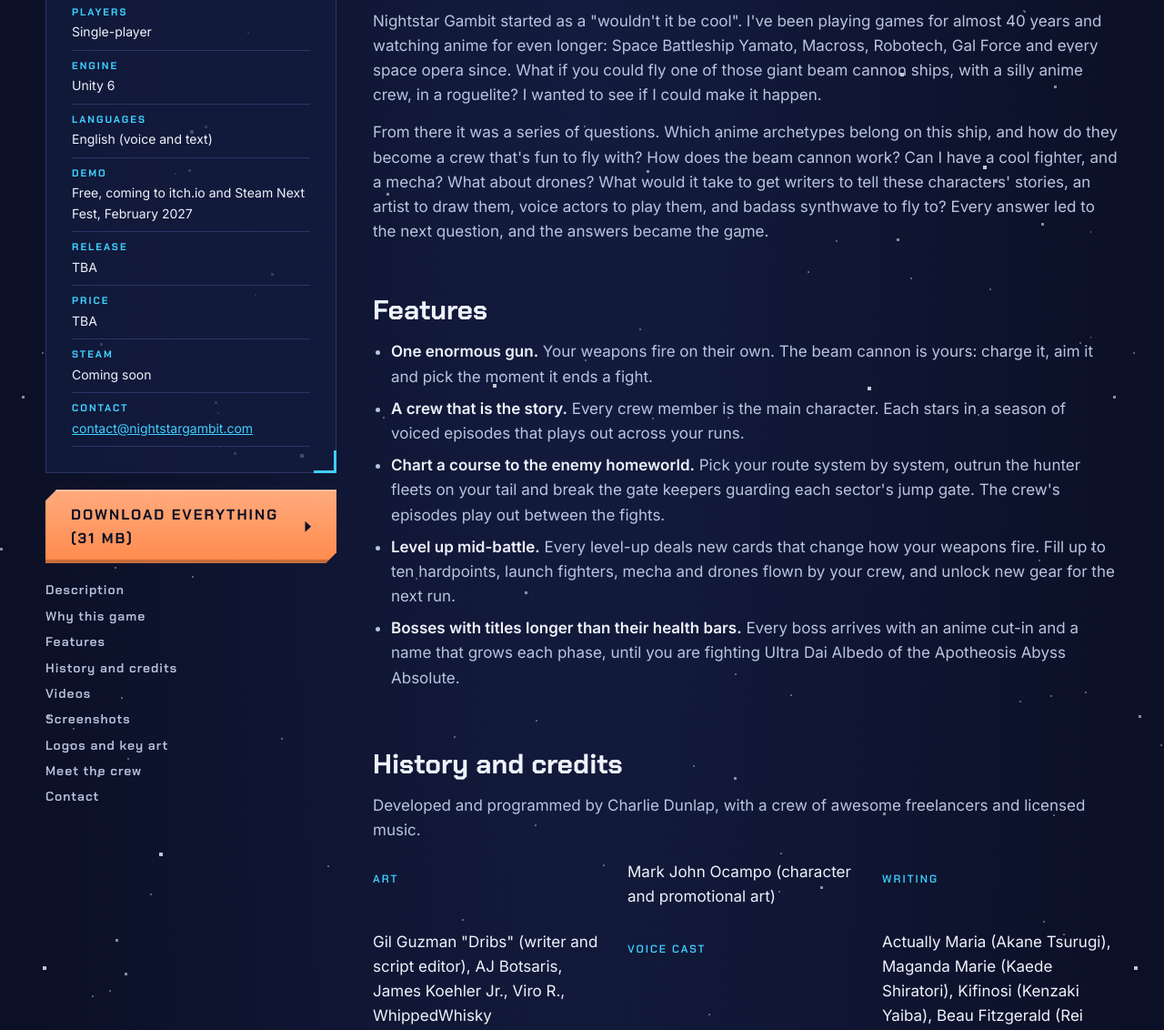
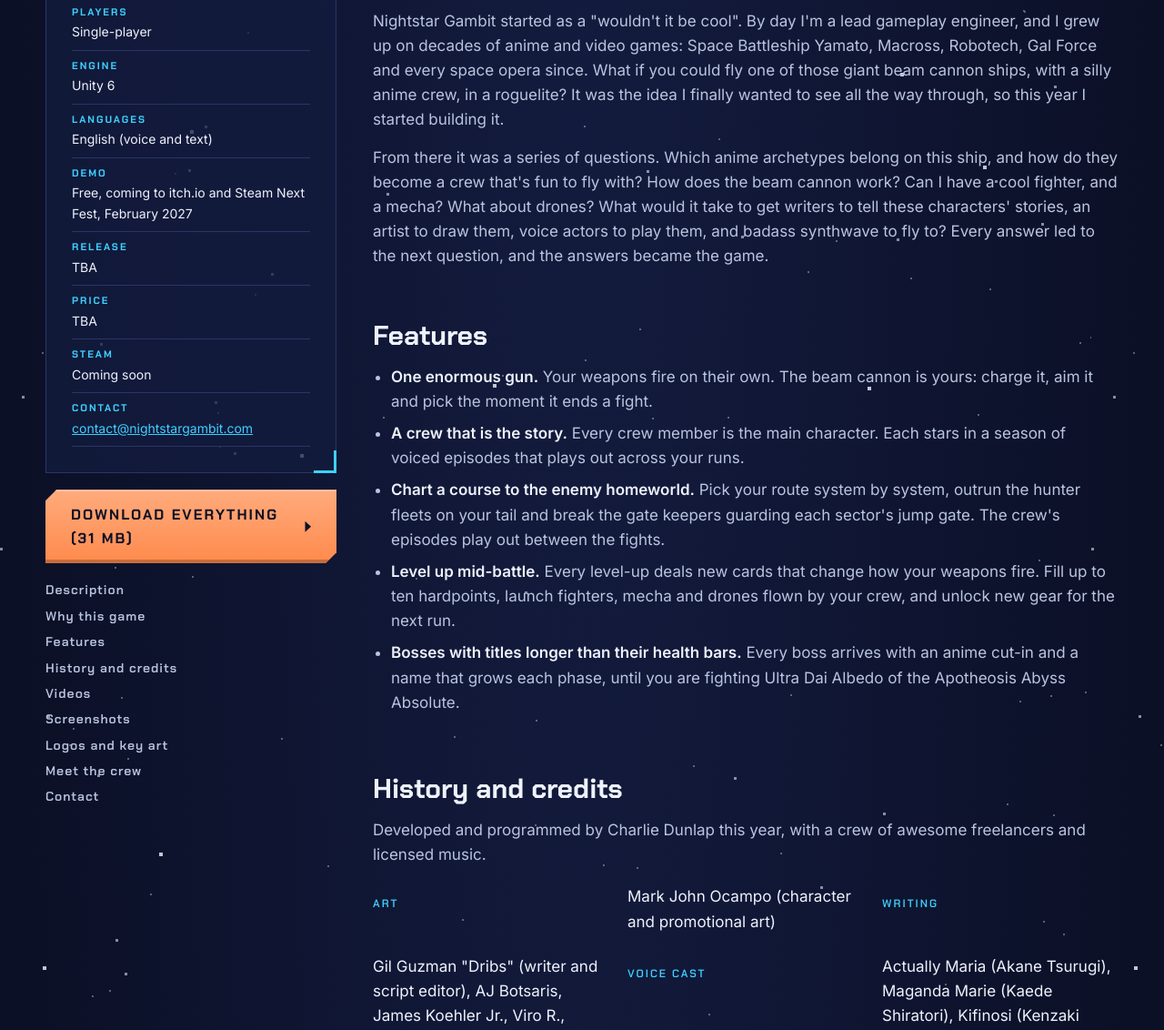
Before and after one commit to DunlapCharlie/nightstargambit-site, a plain HTML site: page press/index.html in a window 1280 px wide. Shown: the part 558-1690 px from the top of the page at 91% size. Drawn offline with Linux system fonts and the light colour scheme.

Commit message:
Press kit: about the developer, no dates in the history
Co-Authored-By: Claude Opus 5.5 <noreply@anthropic.com>

```diff
--- a/press/index.html
+++ b/press/index.html
@@ -72,7 +72,7 @@
 
     <section id="why">
       <h2>Why this game</h2>
-      <p>Nightstar Gambit started as a "wouldn't it be cool". I've been playing games for almost 40 years and watching anime for even longer: Space Battleship Yamato, Macross, Robotech, Gal Force and every space opera since. What if you could fly one of those giant beam cannon ships, with a silly anime crew, in a roguelite? I wanted to see if I could make it happen.</p>
+      <p>Nightstar Gambit started as a "wouldn't it be cool". By day I'm a lead gameplay engineer, and I grew up on decades of anime and video games: Space Battleship Yamato, Macross, Robotech, Gal Force and every space opera since. What if you could fly one of those giant beam cannon ships, with a silly anime crew, in a roguelite? It was the idea I finally wanted to see all the way through, so this year I started building it.</p>
       <p>From there it was a series of questions. Which anime archetypes belong on this ship, and how do they become a crew that's fun to fly with? How does the beam cannon work? Can I have a cool fighter, and a mecha? What about drones? What would it take to get writers to tell these characters' stories, an artist to draw them, voice actors to play them, and badass synthwave to fly to? Every answer led to the next question, and the answers became the game.</p>
     </section>
 
@@ -89,7 +89,7 @@
 
     <section id="history">
       <h2>History and credits</h2>
-      <p>Developed and programmed by Charlie Dunlap, with a crew of awesome freelancers and licensed music.</p>
+      <p>Developed and programmed by Charlie Dunlap this year, with a crew of awesome freelancers and licensed music.</p>
       <dl class="credits">
         <dt>Art</dt><dd>Mark John Ocampo (character and promotional art)</dd>
         <dt>Writing</dt><dd>Gil Guzman "Dribs" (writer and script editor), AJ Botsaris, James Koehler Jr., Viro R., WhippedWhisky</dd>
```
Also changed, not shown: 1 other file.
